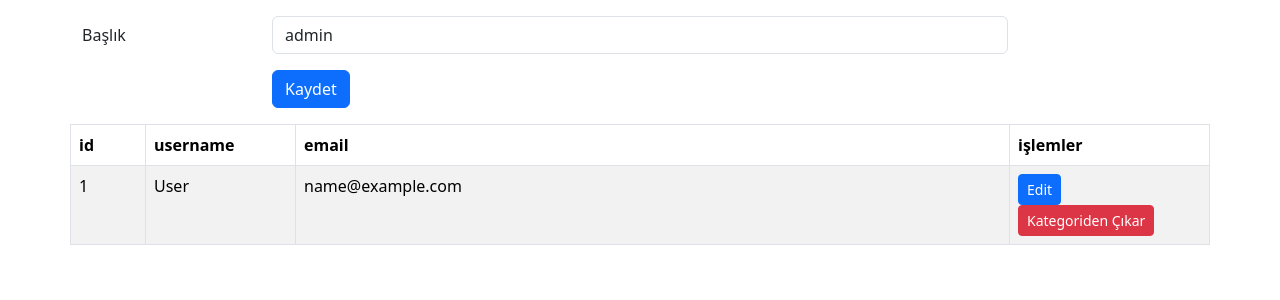
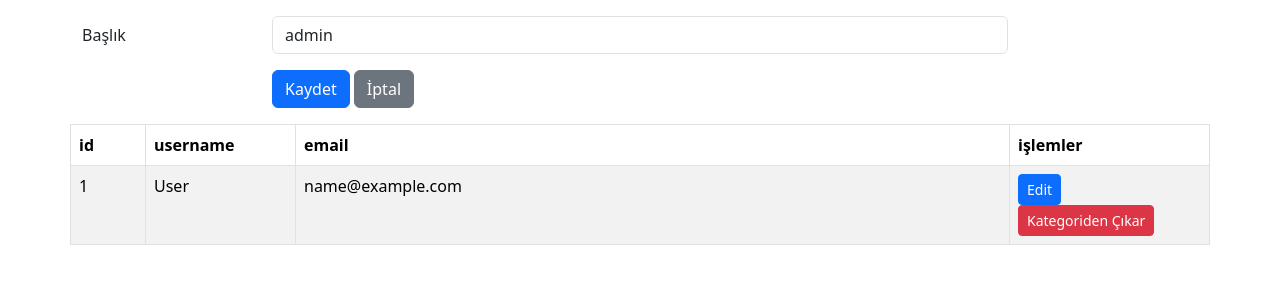
Before and after one commit to code-hates-me-too/nodejs-blog-api, a Node project: template views/admins/role-edit.ejs in a window 1280 px wide. Shown: the part 56-356 px from the top of the page. Run offline with Node 20 templates, Linux system fonts and the light colour scheme; the template is opened without the code that fills it: most values are stand-ins (such as "Sample title", 1, 10 or a date in 2020); some libraries are stand-ins or nearby versions.

Commit message:
fix: iptal butonları ve hata düzeltmeleri

```diff
--- a/api/routes/auth.js
+++ b/api/routes/auth.js
@@ -9,8 +9,6 @@ router.post("/login", authController.login_post);
 
 router.post("/logout", verifyToken, authController.logout_post);
 
-router.get("/reset-password", authController.reset_get);
-
 router.post("/reset-password", authController.reset_post);
 
 router.get("/new-password/:token", authController.newpassword_get);
--- a/views/admins/blog-create.ejs
+++ b/views/admins/blog-create.ejs
@@ -51,6 +51,7 @@
                         <div class="row mb-3">
                             <div class="col-sm-10 offset-sm-1">
                                 <button type="submit" class="btn btn-primary">Kaydet</button>
+                                <a href="/admin/blogs/create" class="btn btn-secondary">İptal</a>
                             </div>
                         </div>
 
--- a/views/admins/blog-edit.ejs
+++ b/views/admins/blog-edit.ejs
@@ -48,6 +48,7 @@
                         <div class="row mb-3">
                             <div class="col-sm-11 offset-sm-1">
                                 <button type="submit" class="btn btn-primary">Kaydet</button>
+                                <a href="/admin/blogs" class="btn btn-secondary">İptal</a>
                             </div>
                         </div>
 
--- a/views/admins/category-create.ejs
+++ b/views/admins/category-create.ejs
@@ -26,6 +26,7 @@
                     <div class="row mb-3">
                         <div class="col-sm-10 offset-sm-2">
                             <button type="submit" class="btn btn-primary">Kaydet</button>
+                            <a href="/admin/categories/create" class="btn btn-secondary">İptal</a>
                         </div>
                     </div>
                 </form>
--- a/views/admins/category-edit.ejs
+++ b/views/admins/category-edit.ejs
@@ -27,6 +27,7 @@
                     <div class="row mb-3">
                         <div class="col-sm-10 offset-sm-2">
                             <button type="submit" class="btn btn-primary">Kaydet</button>
+                            <a href="/admin/categories" class="btn btn-secondary">İptal</a>
                         </div>
                     </div>
                 </form>
--- a/views/admins/role-edit.ejs
+++ b/views/admins/role-edit.ejs
@@ -27,6 +27,7 @@
                     <div class="row mb-3">
                         <div class="col-sm-10 offset-sm-2">
                             <button type="submit" class="btn btn-primary">Kaydet</button>
+                            <a href="/admin/roles" class="btn btn-secondary">İptal</a>
                         </div>
                     </div>
                 </form>
--- a/views/admins/users-edit.ejs
+++ b/views/admins/users-edit.ejs
@@ -50,6 +50,7 @@
                     <div class="row mb-3">
                         <div class="col-sm-10 offset-sm-2">
                             <button type="submit" class="btn btn-primary">Kaydet</button>
+                            <a href="/admin/users" class="btn btn-secondary">İptal</a>
                         </div>
                     </div>
                 </form>
```
Also changed, not shown: 1 other file.
